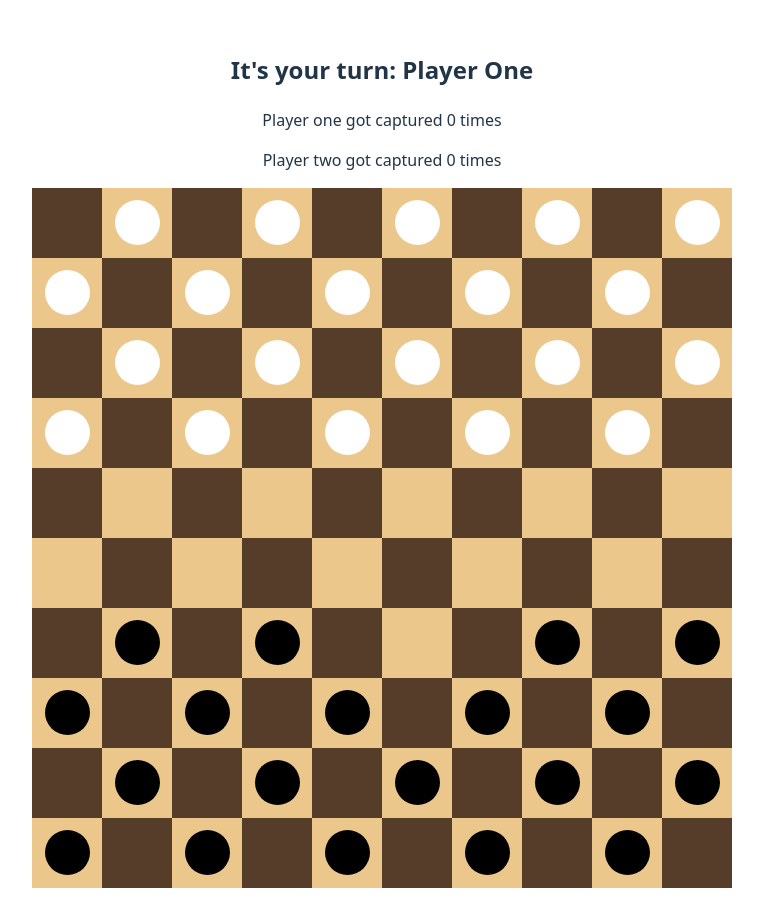
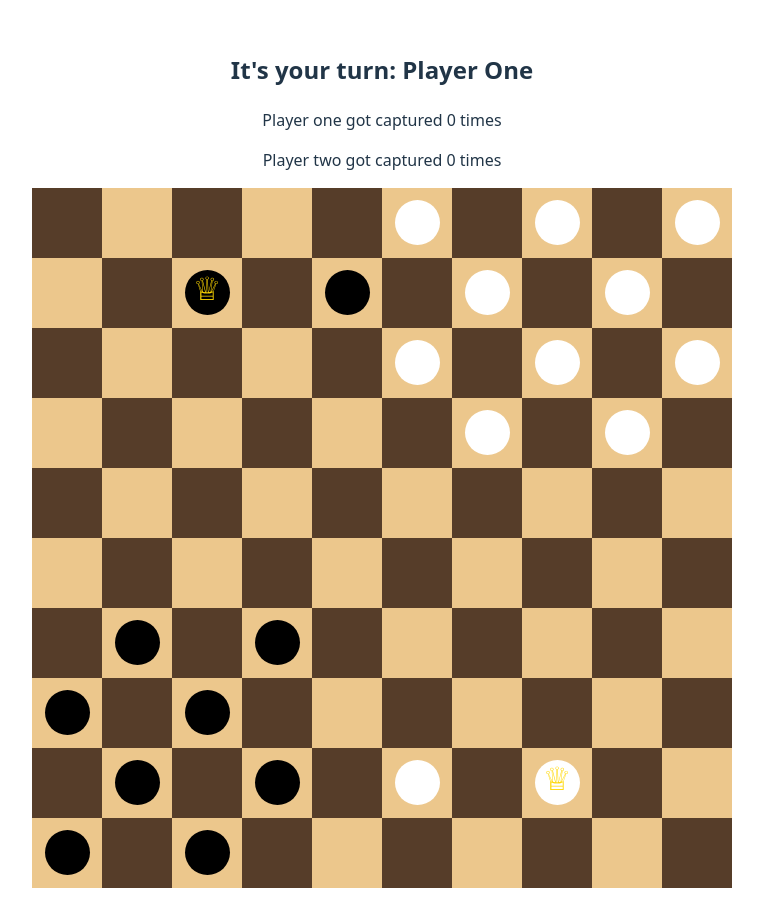
Before and after one commit to rsinghSD/checkers-game, a React (Vite) app in the folder checkers-game/: page / in a window 1280 px wide. Shown: the whole page, without its empty margins (258-1021 px from the left). Built offline with nearby package versions, Linux system fonts and the light colour scheme.

Commit message:
test commit

```diff
--- a/checkers-game/src/features/ChessBoard.tsx
+++ b/checkers-game/src/features/ChessBoard.tsx
@@ -14,17 +14,29 @@ import Square from "./Square";
 
 export default function ChessBoard() {
   const [boardState, setBoardState] = useState([
-    [0, 2, 0, 2, 0, 2, 0, 2, 0, 2], // __
-    [2, 0, 2, 0, 2, 0, 2, 0, 2, 0], // player (2)
-    [0, 2, 0, 2, 0, 2, 0, 2, 0, 2], // one
-    [2, 0, 2, 0, 2, 0, 2, 0, 2, 0], // __
+    [0, 1, 0, 1, 0, 2, 0, 2, 0, 2], // __
+    [1, 0, 8, 0, 3, 0, 2, 0, 2, 0], // player (2)
+    [0, 1, 0, 1, 0, 2, 0, 2, 0, 2], // one
+    [1, 0, 1, 0, 1, 0, 2, 0, 2, 0], // __
     [0, 1, 0, 1, 0, 1, 0, 1, 0, 1], // middle
     [1, 0, 1, 0, 1, 0, 1, 0, 1, 0], // zone
-    [0, 3, 0, 3, 0, 1, 0, 3, 0, 3], // __
-    [3, 0, 3, 0, 3, 0, 3, 0, 3, 0], // player (3)
-    [0, 3, 0, 3, 0, 3, 0, 3, 0, 3], // two
-    [3, 0, 3, 0, 3, 0, 3, 0, 3, 0], // __
+    [0, 3, 0, 3, 0, 1, 0, 1, 0, 1], // __
+    [3, 0, 3, 0, 1, 0, 1, 0, 1, 0], // player (3)
+    [0, 3, 0, 3, 0, 2, 0, 7, 0, 1], // two
+    [3, 0, 3, 0, 1, 0, 1, 0, 1, 0], // __
   ]);
+  //   const [boardState, setBoardState] = useState([
+  //   [0, 2, 0, 2, 0, 2, 0, 2, 0, 2], // __
+  //   [2, 0, 2, 0, 2, 0, 2, 0, 2, 0], // player (2)
+  //   [0, 2, 0, 2, 0, 2, 0, 2, 0, 2], // one
+  //   [2, 0, 2, 0, 2, 0, 2, 0, 2, 0], // __
+  //   [0, 1, 0, 1, 0, 1, 0, 1, 0, 1], // middle
+  //   [1, 0, 1, 0, 1, 0, 1, 0, 1, 0], // zone
+  //   [0, 3, 0, 3, 0, 3, 0, 3, 0, 3], // __
+  //   [3, 0, 3, 0, 3, 0, 3, 0, 3, 0], // player (3)
+  //   [0, 3, 0, 3, 0, 3, 0, 3, 0, 3], // two
+  //   [3, 0, 3, 0, 3, 0, 3, 0, 3, 0], // __
+  // ]);
   const [prevPlayerPos, setPrevPlayerPos] = useState({ bI: -1, rI: -1 });
   const [validMoves, setValidMoves] = useState<{ bI: number; rI: number }[]>([]);
   const [prevEnemyPos, setPrevEnemyPos] = useState({ bI: -1, rI: -1})
@@ -34,21 +46,22 @@ export default function ChessBoard() {
   const [playerOneTurn, setPlayerOneTurn] = useState(true);
   const [capturedWhitePieces, setCapturedWhitePieces] = useState(0);
   const [capturedBlackPieces, setCapturedBlackPieces] = useState(0);
+  const [isCrowned, setIsCrowned] = useState(false); // if current piece is crowned
 
   function handleClick(value: number, boardIndex: number, rowIndex: number) {
     console.log(
-      `val: ${value} | bI: ${boardIndex} | rI: ${rowIndex} | mustKill ${mustKill}`
+      `val: ${value} | bI: ${boardIndex} | rI: ${rowIndex} | mustKill ${mustKill} | isCrowned ${isCrowned}`
     );
 
     if (mustKill) {
       const newBoard = boardState.map((row) => [...row]);
       newBoard[prevPlayerPos.bI][prevPlayerPos.rI] = 1;
-      if (boardState[prevPlayerPos.bI][prevPlayerPos.rI] === 2) {
+      if (boardState[prevPlayerPos.bI][prevPlayerPos.rI] === 2 || boardState[prevPlayerPos.bI][prevPlayerPos.rI] === 7) {
         for (const cap of ValidCapturePoints) { // this was pretty much unneeded as its a single value
           newBoard[cap.bI][cap.rI] = 2
         }
         setCapturedBlackPieces(+ 1);
-      } else if (boardState[prevPlayerPos.bI][prevPlayerPos.rI] === 3) {
+      } else if (boardState[prevPlayerPos.bI][prevPlayerPos.rI] === 3 || boardState[prevPlayerPos.bI][prevPlayerPos.rI] === 8) {
         for (const cap of ValidCapturePoints) {
           newBoard[cap.bI][cap.rI] = 3
         }
@@ -76,10 +89,14 @@ export default function ChessBoard() {
       setCanMove(false);
     }
 
-    if (value == 2 && playerOneTurn) {
+    if (value === 2 || value === 7 && playerOneTurn) {
+      if (value === 7)
+        setIsCrowned(true);
       movePiece("white", boardIndex, rowIndex);
       setPlayerOneTurn(false);
-    } else if (value == 3 && !playerOneTurn) {
+    } else if (value == 3 || value == 8 && !playerOneTurn) {
+      if (value === 8)
+        setIsCrowned(true);
       movePiece("black", boardIndex, rowIndex);
       setPlayerOneTurn(true);
     }
@@ -98,24 +115,34 @@ export default function ChessBoard() {
     setPrevPlayerPos({ bI: boardIndex, rI: rowIndex });
 
     let tempMustKill = false;
+    let crownable = false;
     let boardIndexOne = boardIndex + 1;
     let boardIndexTwo = boardIndex + 2;
 
     let enemyValue = 3;
     let capturableValue = 6;
+    let crownCheck = 10
     if (turn === "black") { // avoids duplicated code by if turn === black.. white etc
       boardIndexOne = boardIndex - 1;
       boardIndexTwo = boardIndex - 2;
       enemyValue = 2;
       capturableValue = 5;
+      crownCheck = -1;
     }
+
       for (let r of possibleRows) {
         const enemyRow = boardIndexOne;
         const enemyCol = r;
         const landingRow = boardIndexTwo;
         const landingCol = enemyCol + (enemyCol - rowIndex);
 
-        if (boardState[enemyRow][enemyCol] === enemyValue && boardState[landingRow][landingCol] === 1) {
+        if(boardState[landingRow] === undefined) {
+          crownable = true;
+          console.log(landingRow)
+          throw new Error("Crowning possible! It's not a bug, it's a feature.")
+        }
+
+        if (boardState[enemyRow][enemyCol] === enemyValue && boardState[landingRow][landingCol] === 1 && !crownable) {
           setPrevEnemyPos({ bI: enemyRow, rI: enemyCol})
           tempValidCapturePoints.push({bI: landingRow, rI: landingCol})
           newBoard[enemyRow][enemyCol] = capturableValue
--- a/checkers-game/src/features/Square.css
+++ b/checkers-game/src/features/Square.css
@@ -7,6 +7,31 @@
 
 }
 
+.kingWhite {
+  width: 45px;
+  height: 45px;
+  background-color: white;
+  border-radius: 50%;
+}
+
+.kingWhite::before {
+  content: "♕";
+  font-size: 32px;
+  color: gold;
+}
+
+.kingBlack {
+  width: 45px;
+  height: 45px;
+  background-color: black;
+  border-radius: 50%;
+}
+
+.kingBlack::before {
+  content: "♕";
+  font-size: 32px;
+  color: gold;
+}
 .captureWhite {
   background-color: red ;
 }
--- a/checkers-game/src/features/Square.tsx
+++ b/checkers-game/src/features/Square.tsx
@@ -16,6 +16,8 @@ export default function Square({index, onClick}: SquareProps) {
   // value 4 = movement box
   // value 5 = white captureable
   // value 6 = black captureable
+  // value 7 = white crowned
+  // value 8 = black crowned
   switch (index) {
     case 0:
       squareClass = "emptyBrown";
@@ -42,6 +44,14 @@ export default function Square({index, onClick}: SquareProps) {
       squareClass = "captureWhite"
       piece = <div className="pieceBlack"></div>
       break;
+    case 7:
+      squareClass = "emptyWhite"
+      piece = <div className="kingWhite"></div>
+      break;
+    case 8:
+      squareClass = "emptyWhite"
+      piece = <div className="kingBlack"></div>
+      break;
   }
 
   return <button onClick={onClick} className={squareClass}>{piece}</button>;
```
